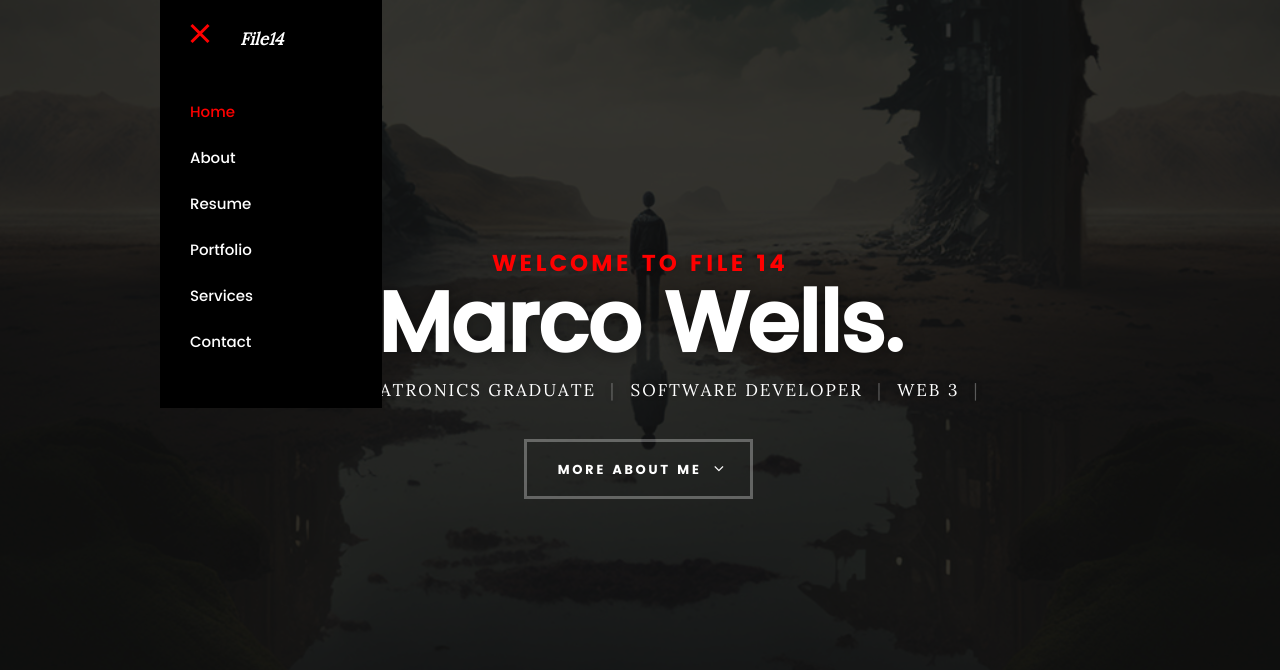
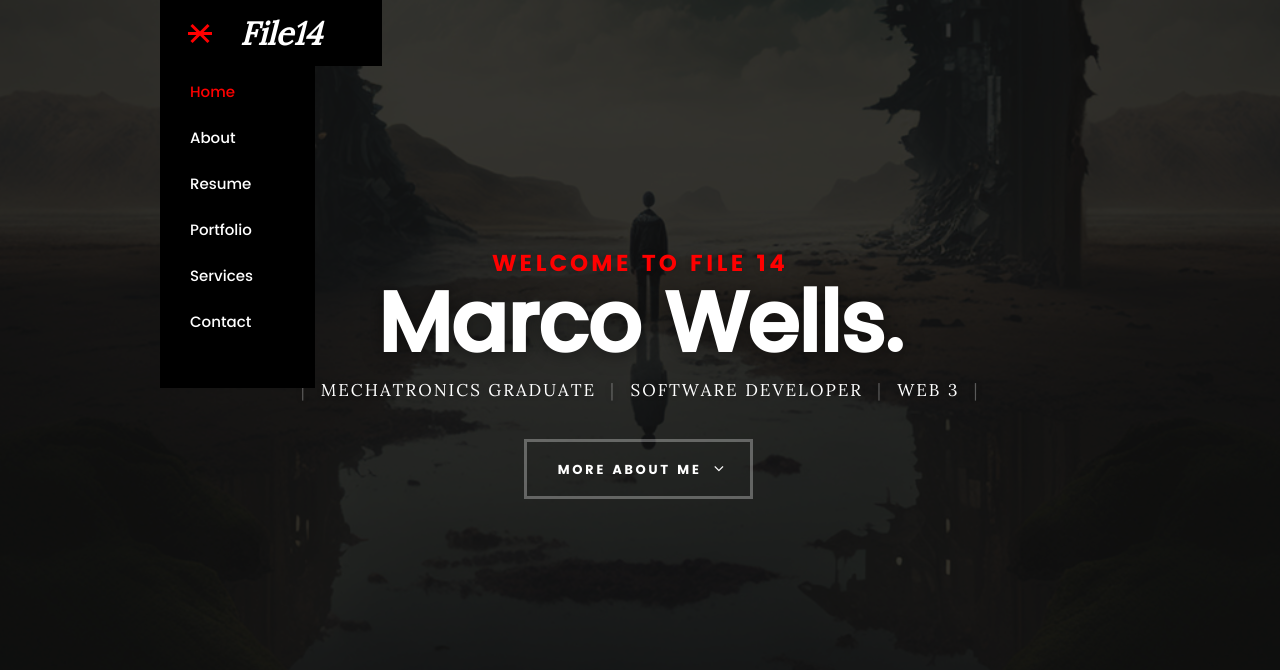
Before and after one commit to redm3/marco-wells, a plain HTML site: page index.html in a window 1280 px wide. Both pictures are taken after a click on the link "Menu". Shown: the top 670 px of the page. Drawn offline with Linux system fonts and the light colour scheme; files whose address does not match are found by name.

Commit message:
Update main.css

```diff
--- a/css/main.css
+++ b/css/main.css
@@ -1106,7 +1106,7 @@ header .logo {
 	float: left;
 	margin-left: 20px;
 	margin-right: 50px;
-	margin-top: 25px;
+	margin-top: 20px;
 	position: relative;
 }
 header .logo a {
@@ -1121,8 +1121,9 @@ header .logo a {
 	width: 92px;
 	height: 15px;
 	/* background: url("../images/logo.png") no-repeat center; */
-	background-size: 30px 10px;
+	background-size: 20px 10px;
 	font-weight: bold;
+	font-size: xx-large;
 	font-style: italic;
 }
 
@@ -1196,7 +1197,7 @@ header .logo a {
 
 /* is clicked */
 .menu-toggle.is-clicked span {
-	background-color: rgba(255, 0, 119, 0);
+	background-color: rgb(255, 0, 0);
 }
 .menu-toggle.is-clicked span::before, .menu-toggle.is-clicked span::after {
 	background-color: #ff0000;
@@ -1222,12 +1223,12 @@ header .logo a {
 /* navigation panel */
 #main-nav-wrap {
 	display: block;
-	width: 100%;
+	width: 70%;
 	font-family: "poppins-medium", sans-serif;
 	font-size: 1.5rem;
 	position: absolute;
-	top: 100%;
-	left: 0;
+	top: 70%;
+	left: 0%;
 }
 
 /* dropdown nav */
```
